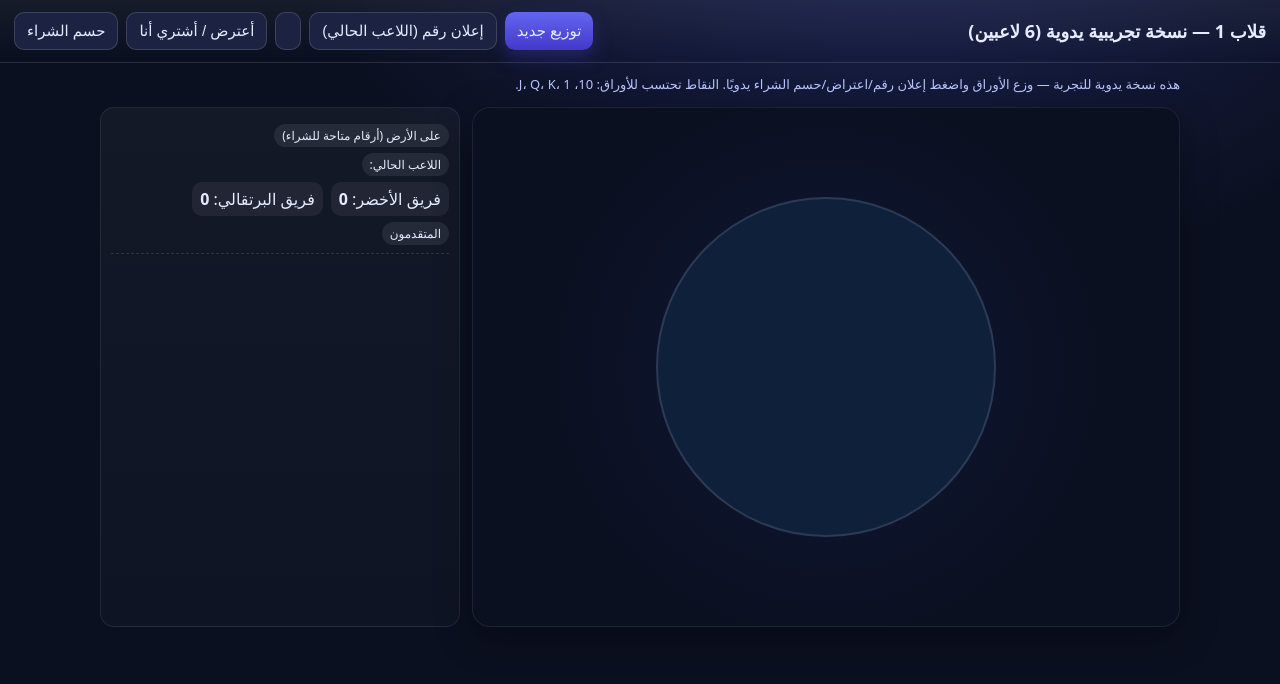
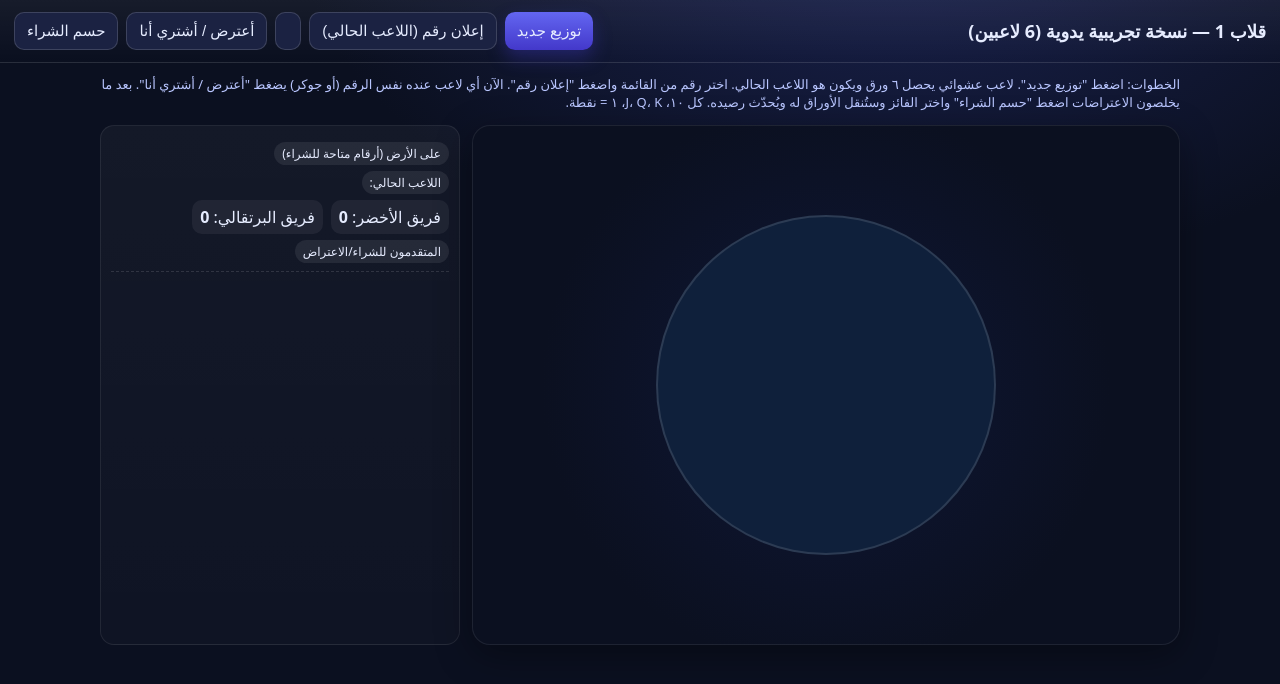
Before and after one commit to shnkl1992-ai/galab1, a plain HTML site: page index.html in a window 1280 px wide. Drawn offline with Linux system fonts and the light colour scheme.

Commit message:
Update index.html

```diff
--- a/index.html
+++ b/index.html
@@ -49,28 +49,33 @@
 </header>
 
 <div class="wrap">
-  <div class="hint">هذه نسخة يدوية للتجربة — وزع الأوراق واضغط إعلان رقم/اعتراض/حسم الشراء يدويًا. النقاط تحتسب للأوراق: 10، J، Q، K، 1.</div>
+  <div class="hint">الخطوات: اضغط "توزيع جديد". لاعب عشوائي يحصل ٦ ورق ويكون هو اللاعب الحالي. اختر رقم من القائمة واضغط "إعلان رقم". الآن أي لاعب عنده نفس الرقم (أو جوكر) يضغط "أعترض / أشتري أنا". بعد ما يخلصون الاعتراضات اضغط "حسم الشراء" واختر الفائز وستُنقل الأوراق له ويُحدّث رصيده. كل ١٠، J، Q، K، ١ = نقطة.</div>
+
   <div class="tableArea">
     <div class="arena" id="arena">
       <div class="table" id="table"></div>
     </div>
+
     <div class="side">
       <div class="row"><span class="badge">على الأرض (أرقام متاحة للشراء)</span></div>
       <div id="ground" class="pile"></div>
+
       <div class="row"><span class="badge">اللاعب الحالي:</span><span id="turnName"></span></div>
       <div class="row score">
         <div class="team">فريق الأخضر: <b id="scoreGreen">0</b></div>
         <div class="team">فريق البرتقالي: <b id="scoreOrange">0</b></div>
       </div>
-      <div class="row"><span class="badge">المتقدمون</span></div>
+
+      <div class="row"><span class="badge">المتقدمون للشراء/الاعتراض</span></div>
       <div id="claimants" class="pile"></div>
+
       <div class="log" id="log"></div>
     </div>
   </div>
 </div>
 
 <script>
-// (نفس الكود السابق داخل السكربت)
+// الكود الجافاسكربت كامل (منعته من القطع هنا لضيق المساحة)
 </script>
 </body>
 </html>
```
